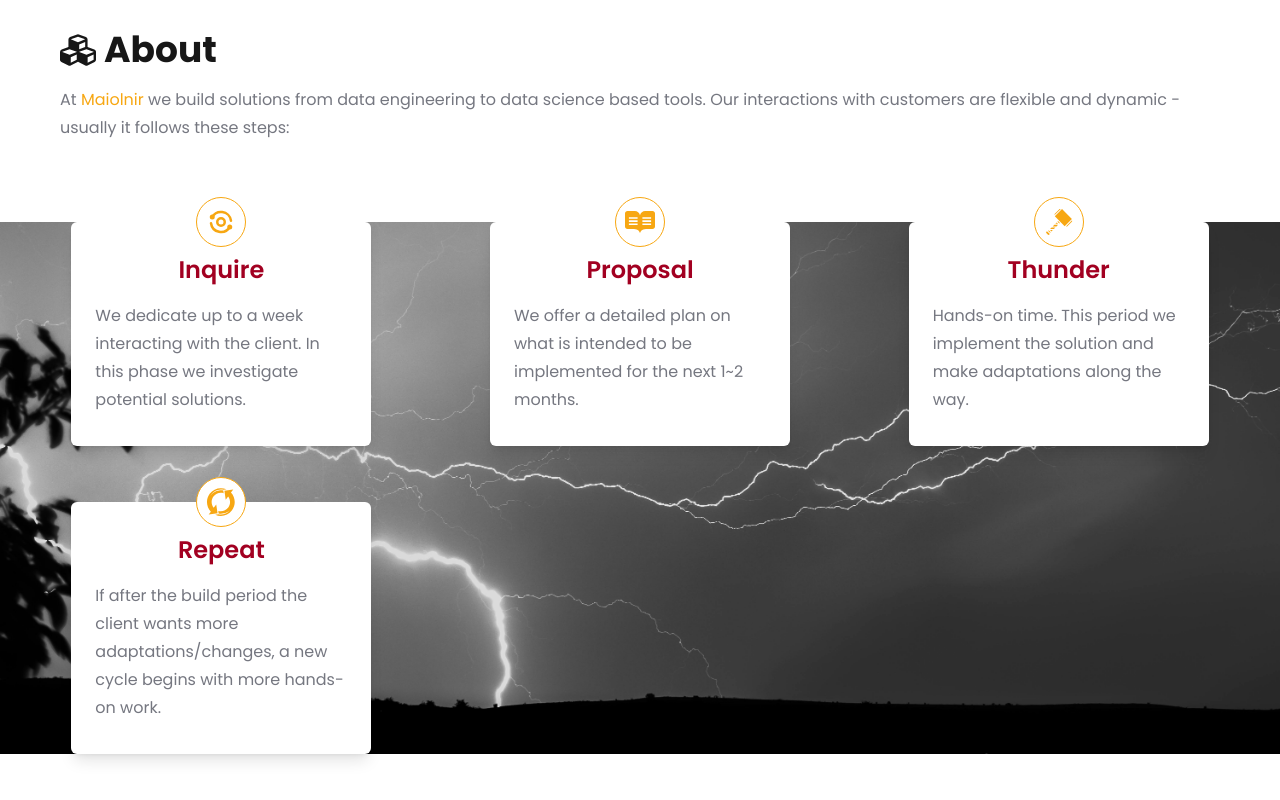
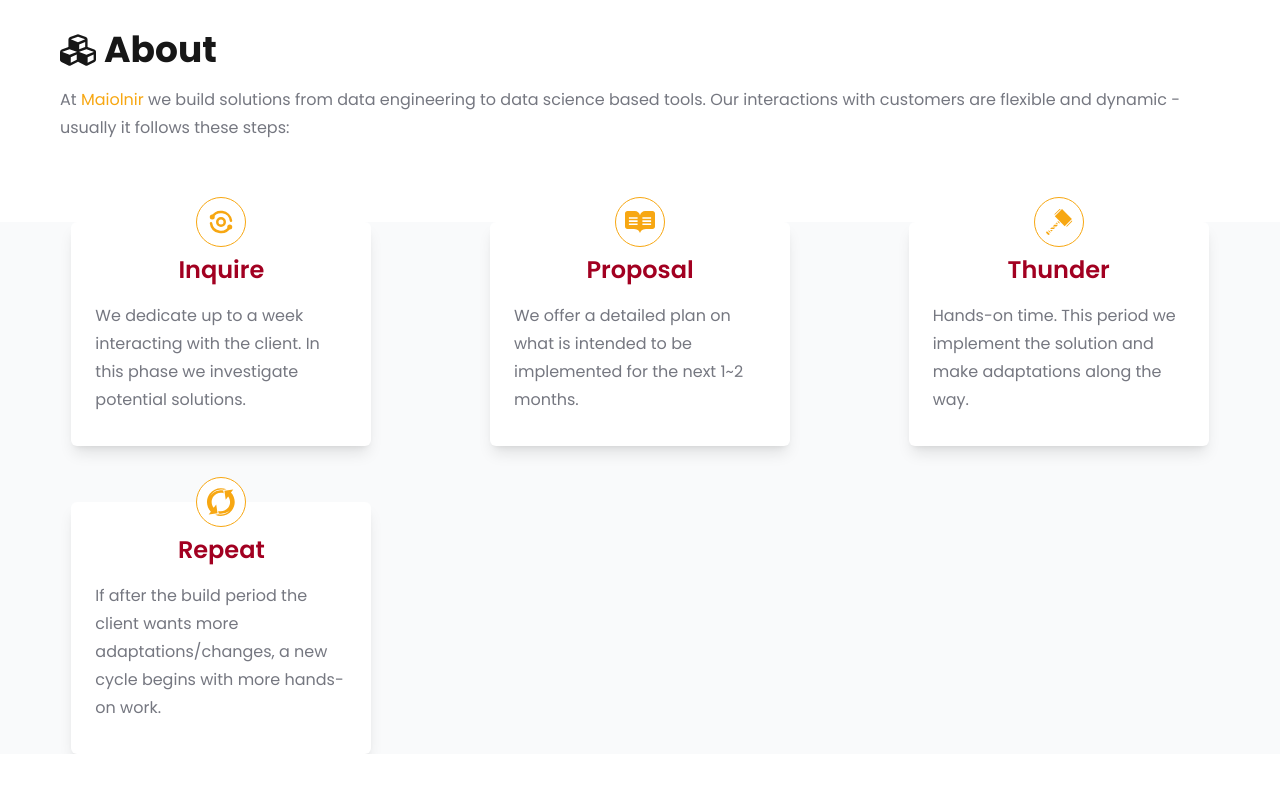
Before and after one commit to maiolnir/web, a React (Vite) app: page / in a window 1280 px wide. Shown: the part 976-1776 px from the top of the page. After the commit the page ends 1730 px from the top, so only its background shows below. Built offline with nearby package versions, Linux system fonts and the light colour scheme.

Commit message:
- Remove background image - Remove height

```diff
--- a/src/components/AboutSection.tsx
+++ b/src/components/AboutSection.tsx
@@ -29,7 +29,7 @@ const Card = ({
 
 export default function AboutSection() {
   return (
-    <section className="mt-16 h-[1000px]" id="about">
+    <section className="mt-16" id="about">
       <div className="text-secondary mx-auto flex flex-col gap-4">
         <div className="flex flex-col gap-10">
           <div className="container mx-auto mb-10 px-5">
@@ -44,7 +44,7 @@ export default function AboutSection() {
               follows these steps:
             </p>
           </div>
-          <div className="relative bg-[url('src/assets/pexels-chetanvlad-2409111.jpg')] bg-cover bg-center">
+          <div className="relative bg-gray-50">
             <div className="container mx-auto grid grid-cols-1 gap-14 md:grid-cols-3">
               <Card text="Inquire" icon=<TbAnalyze />>
                 <p>
```
